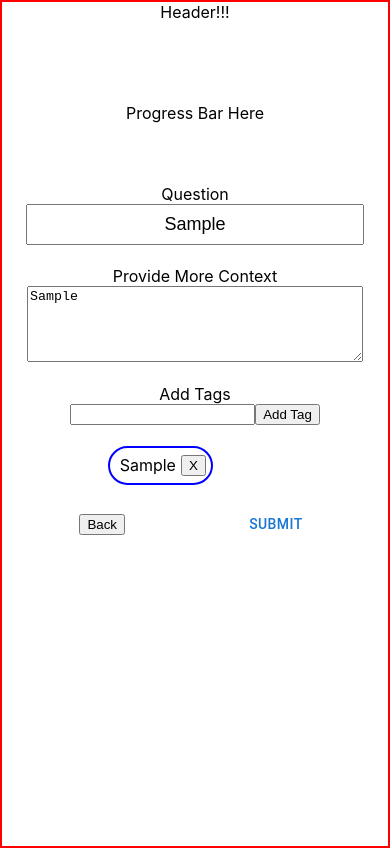
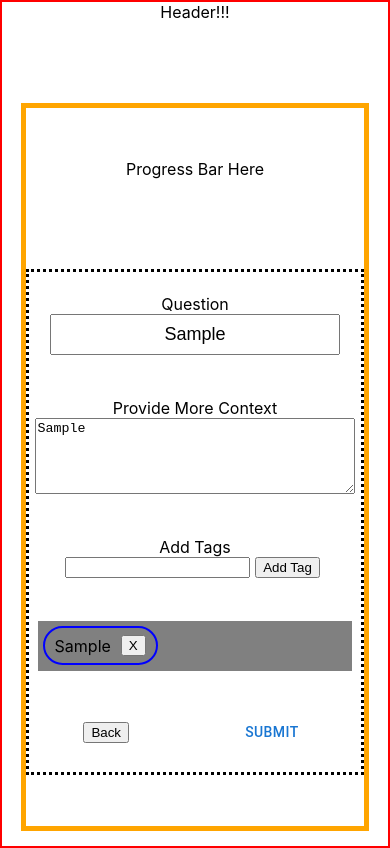
Before and after one commit to mental-health-org/mental-health-fe, a React (Create React App) app: page /#/ask in a window 390 px wide. Both pictures are taken after typing "Sample", "Sample", "Sample" into the empty fields and a click on the button "Add Tag". Built offline with nearby package versions, Linux system fonts and the light colour scheme.

Commit message:
Finish base form responsiveness

```diff
--- a/src/containers/TagsContainer/TagsContainer.tsx
+++ b/src/containers/TagsContainer/TagsContainer.tsx
@@ -9,8 +9,8 @@ interface TagsContainerProps {
 const TagsContainer: React.FC<TagsContainerProps> = ({ allTags, removeTag }) => {
   const tags = allTags.map( (tag, i) => {
     return (
-      <div className='UserTag--container'>
-        <p className='UserTag--Text'>{tag}</p>
+      <div className='UserTagPill--container'>
+        <p className='UserTagPill--text'>{tag}</p>
         <button
           onClick={() => removeTag(i)}
           className='AddTag--button'
--- a/src/styles/NewQuestionForm.scss
+++ b/src/styles/NewQuestionForm.scss
@@ -3,12 +3,13 @@
 }
 
 .NewQuestion--container {
-  // border: solid orange 5px;
-  min-height: 75vh;
+  border: solid orange 5px;
+  min-height: 85vh;
   margin-right: 5%;
   margin-left: 5%;
   display: flex;
   flex-direction: column;
+  justify-content: space-evenly;
 }
 
 .ProgressBar--container {
@@ -17,12 +18,12 @@
 }
 
 .QuestionForm--form {
-  // border: dotted black 3px;
-
+  border: dotted black 3px;
   display: flex;
   flex-direction: column;
-  justify-content: space-evenly;
-  min-height: 400px;
+  justify-content: space-around;
+  min-height: 500px;
+
 }
 
 .TitleInput--container {
@@ -34,7 +35,7 @@
 }
 
 .TitleInput--input {
-  width: 95%;
+  width: 85%;
   height: 35px;
   font-size: large;
   text-align: center;
--- a/src/styles/TagsContainer.scss
+++ b/src/styles/TagsContainer.scss
@@ -1,14 +1,18 @@
 .QuestionTags--container {
+  margin-left: auto;
+  margin-right: auto;
   // border: solid purple 3px;
-  width: 80%;
+  background-color: gray;
+  width: 95%;
   max-height: 100px;
-  overflow-y: scroll;
+  min-height: 50px;
+  overflow-x: scroll;
   display: inline-flex;
-  flex-wrap: wrap;
-  justify-content: space-around;
+  justify-content: flex-start;
+
 }
 
-.UserTag--container {
+.UserTagPill--container {
   border: solid blue 2px;
   height: 25px;
   padding: 5px;
@@ -16,12 +20,14 @@
   display: inline-flex;
   justify-content: space-around;
   align-items: center;
-}
-
-.UserTag--Text {
   margin: 5px;
 }
 
-.AddTag--Button {
+.UserTagPill--text {
+  margin: 5px;
+}
+
+.AddTag--button {
   margin-right: 5px;
+  margin-left: 5px;
 }
```
